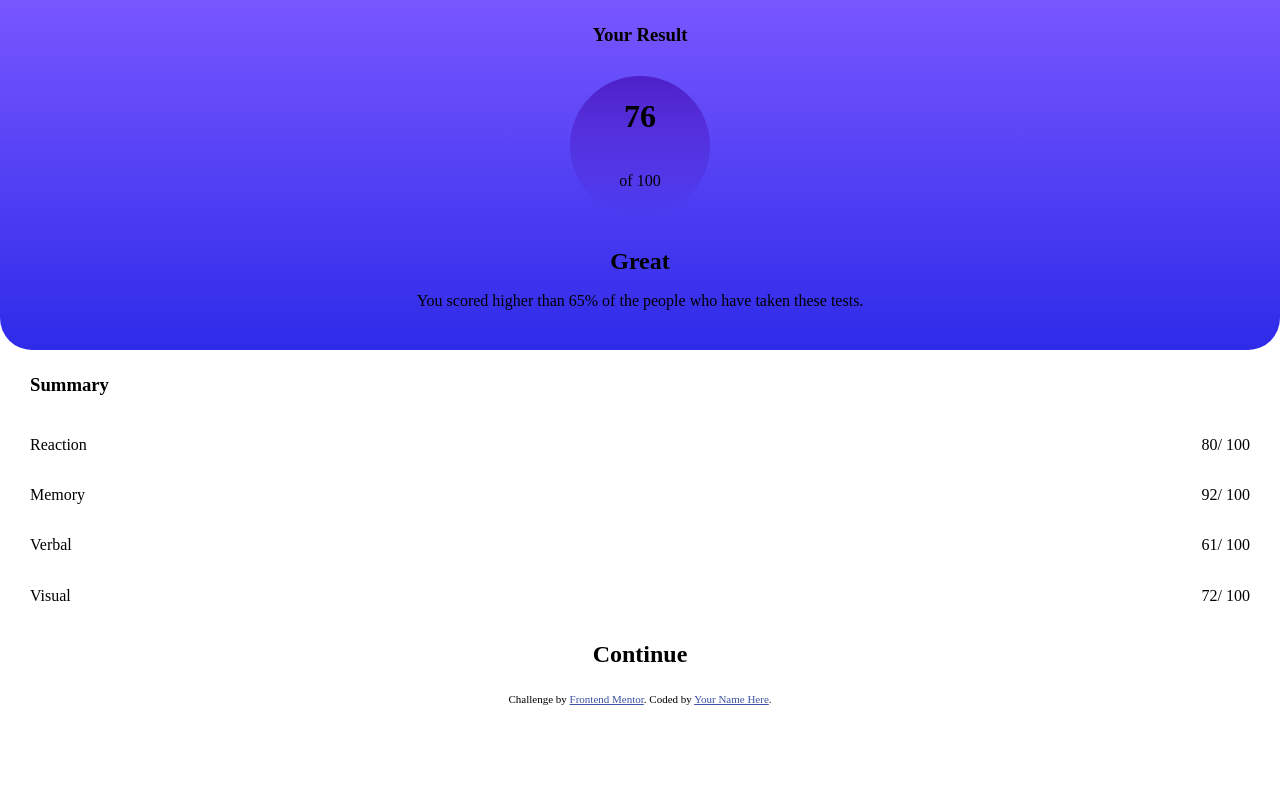
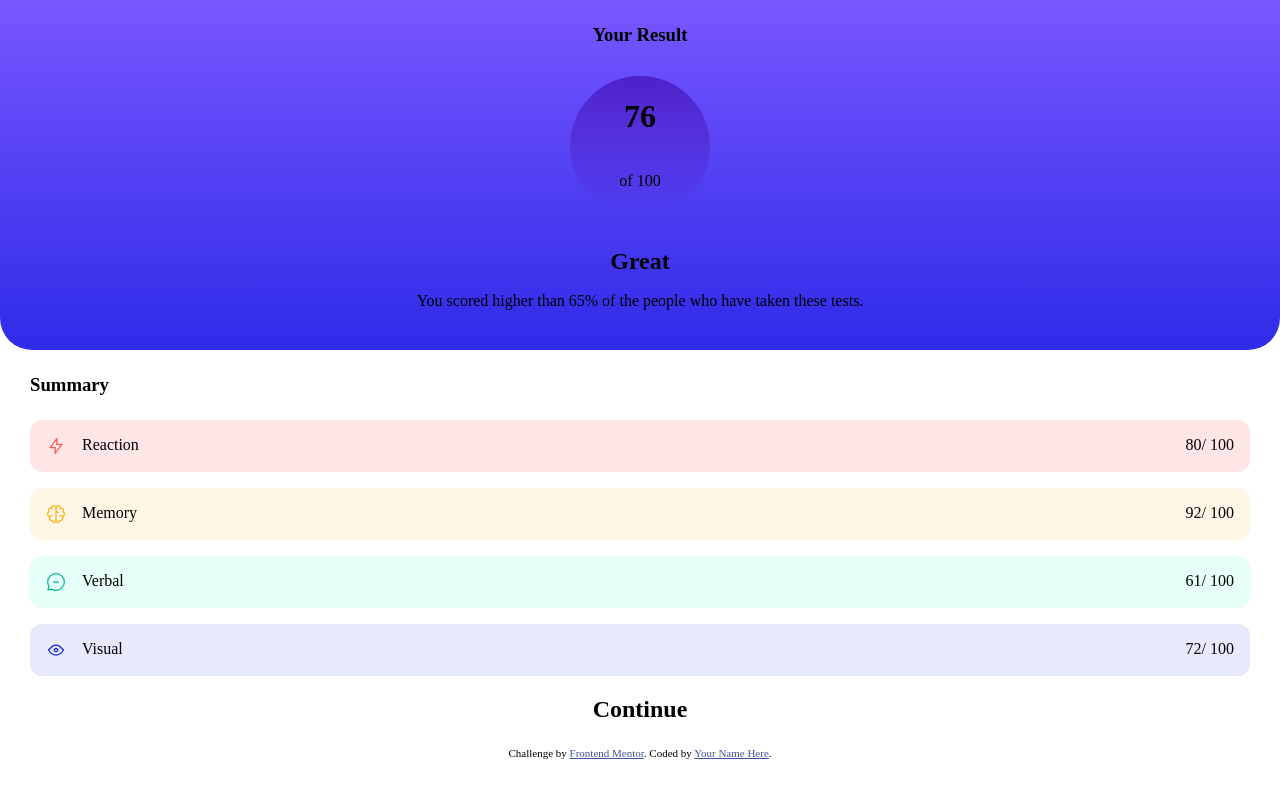
Before and after one commit to peipeix2/Results-Summary-Component, a plain HTML site: page index.html in a window 1280 px wide. Drawn offline with Linux system fonts and the light colour scheme.

Commit message:
Add Summary section UI layout

```diff
--- a/index.html
+++ b/index.html
@@ -43,37 +43,48 @@
     <h3>Summary</h3>
 
     <div class="scores-container">
-      <div class="reaction row">
-        <p>Reaction</p>
+      <div class="reaction-background row">
+        <div class="test-category reaction">
+          <img class="category-icon reaction" src ="assets/images/icon-reaction.svg">
+          <p>Reaction</p>
+        </div>
         <div class="marks">
           <p class="score">80</p>
           <p class="full-score">/ 100</p>
         </div>
       </div>
 
-      <div class="memory row">
-        <p>Memory</p>
+      <div class="memory-background row">
+        <div class="test-category memory">
+          <img class="category-icon memory" src="assets/images/icon-memory.svg">
+          <p>Memory</p>
+        </div>
         <div class="marks">
           <p class="score">92</p>
           <p class="full-score">/ 100</p>
         </div>
       </div>
 
-      <div class="verbal row">
-        <p>Verbal</p>
+      <div class="verbal-background row">
+        <div class="test-category verbal">
+          <img class="category-icon memory" src="assets/images/icon-verbal.svg">
+          <p>Verbal</p>
+        </div>
         <div class="marks">
           <p class="score">61</p>
           <p class="full-score">/ 100</p>
         </div>
       </div>
 
-      <div class="visual row">
-        <p>Visual</p>
+      <div class="visual-background row">
+        <div class="test-category visual">
+          <img class="category-icon memory" src="assets/images/icon-visual.svg">
+          <p>Visual</p>
+        </div>
         <div class="marks">
           <p class="score">72</p>
           <p class="full-score">/ 100</p>
-
-      </div>
+        </div>
     </div>
 
     <div class="button">
--- a/style/style.css
+++ b/style/style.css
@@ -49,8 +49,36 @@
 .row {
   display: flex;
   justify-content: space-between;
+  border-radius: 12px;
+  margin-bottom: 16px;
+}
+
+.reaction-background {
+  background-color: hsl(0, 100%, 95%);
+}
+
+.memory-background {
+  background-color: hsl(39, 100%, 95%);
+}
+
+.verbal-background {
+  background-color: hsl(166, 100%, 95%);
+}
+
+.visual-background {
+  background-color: hsl(234, 85%, 95%);
 }
 
 .marks {
   display: flex;
+  margin-right: 1rem;
 }
+
+.test-category {
+  display: flex;
+}
+
+.category-icon {
+  width: 20px;
+  margin: 1rem;
+}
```
